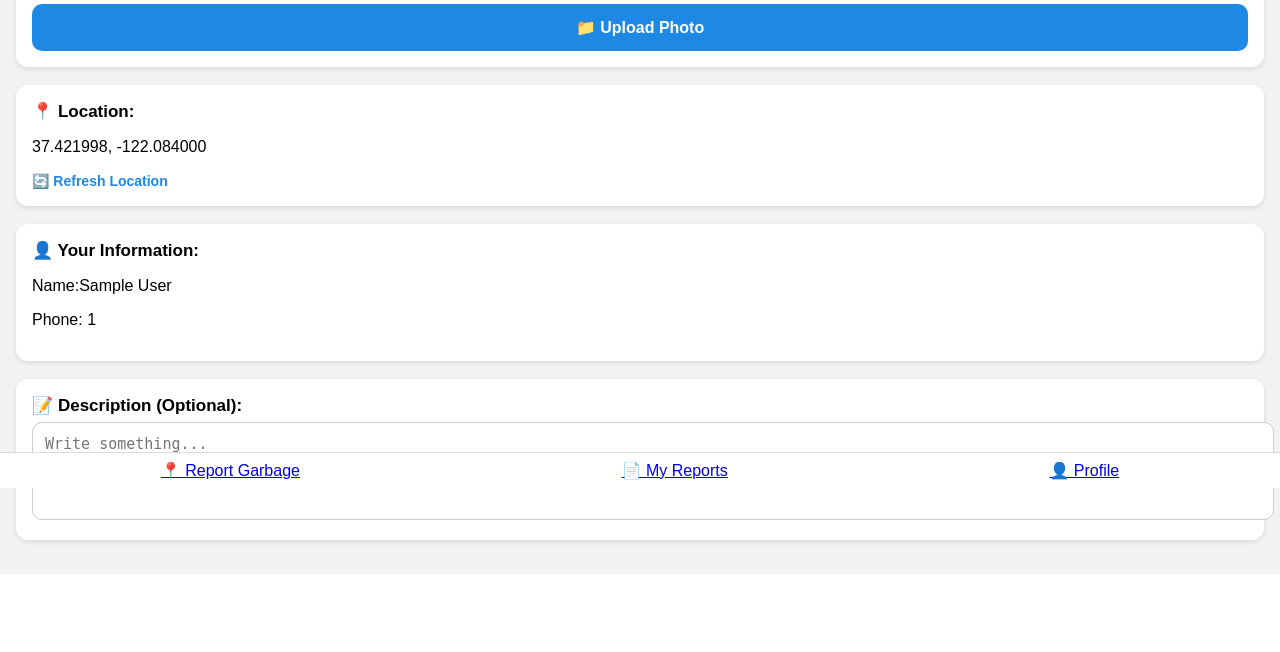
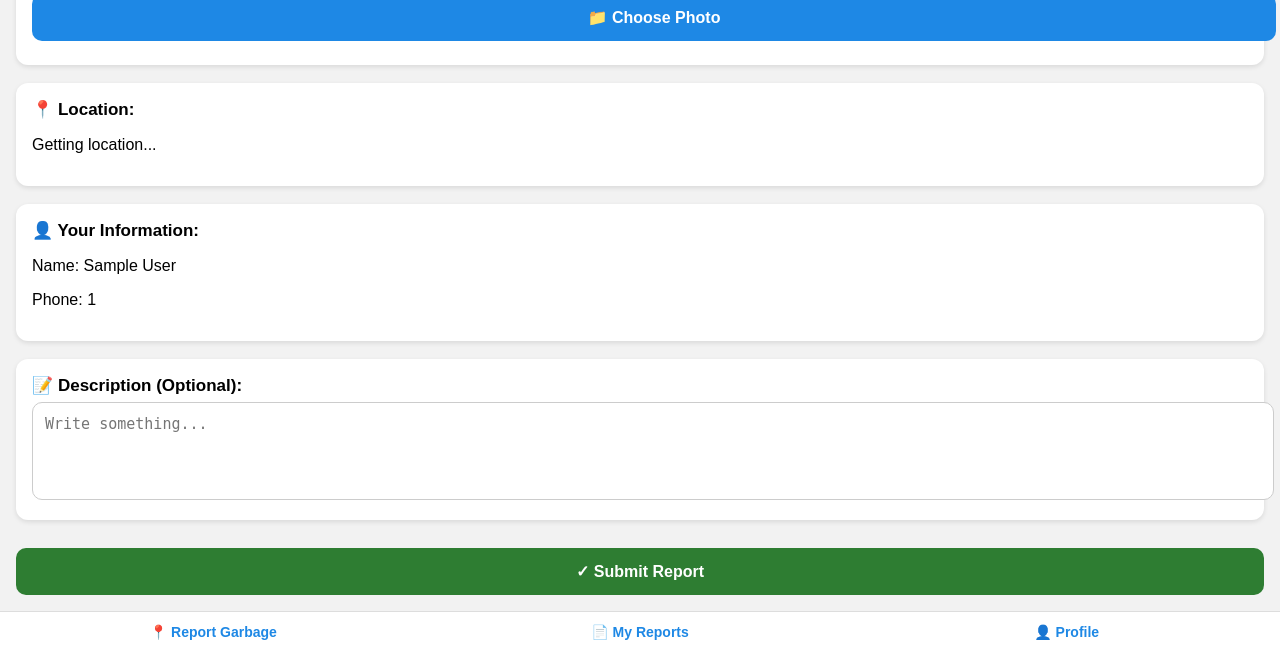
Before and after one commit to Sam6805/urban-smart-waste-system, a Flask app: page /user_reportpage in a window 1280 px wide. Shown: the part 312-964 px from the top of the page. Before the commit the page ends 886 px from the top, so only its background shows below. Run offline with Flask 3, Linux system fonts and the light colour scheme; the visitor is signed in with stand-in values (Sample User, id 1).

Commit message:
add new features

```diff
--- a/Website/__init__.py
+++ b/Website/__init__.py
@@ -7,7 +7,7 @@
 def create_app():
     app = Flask(__name__)
     app.secret_key = os.getenv("SECRET_KEY")
-
+    app.config['UPLOAD_FOLDER'] = 'static/upload'
 
     from .auth import auth
     from .admin import admin_view
--- a/Website/templates/user-profile.html
+++ b/Website/templates/user-profile.html
@@ -159,7 +159,7 @@
 
     <!-- Profile Top -->
     <div class="profile-header">
-        <div class="profile-circle">M</div>
+        <div class="profile-circle">{{ user_name[0]|upper }}</div>
         <div class="username">{{ session.get('user_name') }}</div>
         <div class="user-role">User Account</div>
     </div>
--- a/Website/templates/user-reportpage.html
+++ b/Website/templates/user-reportpage.html
@@ -73,6 +73,44 @@
             background: #1565c0;
         }
 
+        .btn-success {
+            background: #2e7d32;
+        }
+
+        .btn-success:hover {
+            background: #1b5e20;
+        }
+
+        input[type="file"] {
+            display: none;
+        }
+
+        .upload-label {
+            display: block;
+            width: 100%;
+            background: #1e88e5;
+            border: none;
+            padding: 14px;
+            color: white;
+            font-size: 16px;
+            font-weight: bold;
+            border-radius: 10px;
+            cursor: pointer;
+            text-align: center;
+            margin-top: 10px;
+        }
+
+        .upload-label:hover {
+            background: #1565c0;
+        }
+
+        .file-name {
+            margin-top: 8px;
+            font-size: 14px;
+            color: #2e7d32;
+            font-weight: bold;
+        }
+
         .small-link {
             color: #1e88e5;
             text-decoration: none;
@@ -100,25 +138,26 @@
 
         /* Bottom Navigation */
         .bottom-nav {
-            position: fixed;
             bottom: 0;
             width: 100%;
             background: white;
             border-top: 1px solid #ddd;
             display: flex;
             justify-content: space-around;
-            padding: 8px 0;
+            padding: 12px 0;
         }
 
-        .bottom-nav div {
+        .bottom-nav a {
             text-align: center;
             color: #1e88e5;
             font-size: 14px;
             font-weight: bold;
+            text-decoration: none;
+            flex: 1;
         }
 
-        .bottom-nav .inactive {
-            color: #777;
+        .bottom-nav a:hover {
+            color: #2e7d32;
         }
     </style>
 </head>
@@ -130,39 +169,47 @@
 
     <div class="container">
 
+        <!-- Complete Report Form -->
+        <form action="/user_reportpage" method="POST" enctype="multipart/form-data" id="uploadForm">
+
             <!-- Photo Section -->
             <div class="card">
                 <div class="photo-box" id="photoPreview">
                     <img src="https://cdn-icons-png.flaticon.com/512/685/685655.png" id="defaultIcon">
                     <p id="noPhotoText">No photo uploaded</p>
                 </div>
-
-            <input type="file" id="photoUpload" accept="image/*" style="display:none;">
-
-            <button class="btn" onclick="document.getElementById('photoUpload').click();">
-                📁 Upload Photo
-            </button>
+                <label for="Photo" class="upload-label">📁 Choose Photo</label>
+                <input type="file" name="Photo" id="Photo" accept="image/*" required>
+                <div id="fileName" class="file-name"></div>
             </div>
 
             <!-- Location Section -->
             <div class="card">
                 <div class="label-title">📍 Location:</div>
-            <p>37.421998, -122.084000</p>
-            <a href="#" class="small-link">🔄 Refresh Location</a>
+                <p id="locationDisplay">Getting location...</p>
+                <input type="hidden" name="latitude" id="latitude">
+                <input type="hidden" name="longitude" id="longitude">
             </div>
 
             <!-- User Info -->
             <div class="card">
                 <div class="label-title">👤 Your Information:</div>
-            <p>Name:{{ session.get('user_name') }}</p>
+                <p>Name: {{ session.get('user_name') }}</p>
                 <p>Phone: {{ session.get('user_phone') }}</p>
             </div>
 
             <!-- Description -->
             <div class="card">
                 <div class="label-title">📝 Description (Optional):</div>
-            <textarea rows="4" placeholder="Write something..."></textarea>
+                <textarea name="description" rows="4" placeholder="Write something..."></textarea>
             </div>
+
+            <!-- Submit Button -->
+            <button class="btn btn-success" type="submit">
+                ✓ Submit Report
+            </button>
+
+        </form>
 
     </div>
 
@@ -175,20 +222,26 @@
 
 
     <script>
-        // Display uploaded image
-        const uploadInput = document.getElementById("photoUpload");
-        const photoPreview = document.getElementById("photoPreview");
-        const noPhotoText = document.getElementById("noPhotoText");
-        const defaultIcon = document.getElementById("defaultIcon");
+        // Get location on page load
+        if (navigator.geolocation) {
+            navigator.geolocation.getCurrentPosition(p => {
+                document.getElementById("latitude").value = p.coords.latitude;
+                document.getElementById("longitude").value = p.coords.longitude;
+                document.getElementById("locationDisplay").textContent = p.coords.latitude.toFixed(6) + ", " + p.coords.longitude.toFixed(6);
+            }, () => {
+                document.getElementById("locationDisplay").textContent = "Unable to get location";
+            });
+        }
 
-        uploadInput.onchange = () => {
-            const file = uploadInput.files[0];
-            if (file) {
+        // Preview image
+        document.getElementById("Photo").onchange = function() {
+            if (this.files[0]) {
                 const reader = new FileReader();
-                reader.onload = () => {
-                    photoPreview.innerHTML = `<img src="${reader.result}" style="height:100%; width:auto;">`;
+                reader.onload = e => {
+                    document.getElementById("photoPreview").innerHTML = `<img src="${e.target.result}" style="height:100%; width:auto;">`;
                 };
-                reader.readAsDataURL(file);
+                reader.readAsDataURL(this.files[0]);
+                document.getElementById("fileName").textContent = "✓ " + this.files[0].name;
             }
         };
     </script>
--- a/Website/user.py
+++ b/Website/user.py
@@ -1,5 +1,8 @@
-from flask import Blueprint, render_template, session, redirect, url_for
+from flask import Blueprint, render_template, session, redirect, url_for , request, current_app, flash
 from .models import get_db_connection
+import os
+from werkzeug.utils import secure_filename
+import json
 
 user_view = Blueprint('user_view', __name__)
 
@@ -8,12 +11,54 @@
     session.clear()
     return redirect(url_for('auth.user_login'))
 
-@user_view.route('/user_reportpage')
+@user_view.route('/user_reportpage',methods=['GET','POST'])
 def user_reportpage():
     if 'user_id' not in session:
         return redirect(url_for('auth.user_login'))
 
+    if request.method == 'POST':
+        photo = request.files.get("Photo")
+        description = request.form.get("description", "")
+        latitude = request.form.get("latitude")
+        longitude = request.form.get("longitude")
 
+        if latitude and longitude:
+            location = json.dumps({"latitude": latitude, "longitude": longitude})
+        else:
+            location = json.dumps({})
+
+        photo_filename = ""
+        if photo and photo.filename:
+            photo_filename = secure_filename(photo.filename)
+            photo_filename = f"{photo_filename}"
+            upload_path = os.path.join(current_app.root_path, current_app.config['UPLOAD_FOLDER'], photo_filename)
+            photo.save(upload_path)
+
+        conn = get_db_connection()
+        cur = conn.cursor()
+
+        query = """INSERT INTO report
+                   (id, userId, userName, userPhone, userAddress, photoUrl, description, status, location)
+                   VALUES (NULL, %s, %s, %s, %s, %s, %s, %s, %s)"""
+
+        values = (
+            session.get('user_id'),
+            session.get('user_name'),
+            session.get('user_phone'),
+            session.get('user_address'),
+            photo_filename,
+            description,
+            'Pending',
+            location,
+        )
+
+        cur.execute(query, values)
+        conn.commit()
+        cur.close()
+        conn.close()
+
+        flash('Report submitted successfully!', 'success')
+        return redirect(url_for('user_view.user_myreport'))
 
     return render_template(
         'user-reportpage.html',
@@ -21,10 +66,43 @@
         phone_no = session.get('user_phone')
     )
 
+
 @user_view.route('/user_myreport')
 def user_myreport():
+    if 'user_id' not in session:
+        return redirect(url_for('auth.user_login'))
 
-    return render_template('user-reportstat.html')
+    # Fetch all reports for the logged-in user
+    conn = get_db_connection()
+    cur = conn.cursor(dictionary=True)
+
+    query = """SELECT * FROM report
+               WHERE userId = %s
+               ORDER BY id DESC"""
+
+    cur.execute(query, (session.get('user_id'),))
+    reports = cur.fetchall()
+
+    # Parse JSON location and format date for each report
+    for report in reports:
+        if report.get('location'):
+            try:
+                report['location_data'] = json.loads(report['location'])
+            except:
+                report['location_data'] = {}
+        else:
+            report['location_data'] = {}
+
+        # Format the created date
+        if report.get('createdAt'):
+            report['formatted_date'] = report['createdAt'].strftime('%m/%d/%Y %I:%M %p')
+        else:
+            report['formatted_date'] = 'N/A'
+
+    cur.close()
+    conn.close()
+
+    return render_template('user-reportstat.html', reports=reports)
 
 @user_view.route('/user_profile')
 def user_profile():
```
Also changed, not shown: Website/templates/user-reportstat.html (+31 -5 lines), Website/static/upload/20260103_232743_Screenshot_2025-09-21_015254.png (added), Website/static/upload/Screenshot_2025-09-22_194917.png (added), Website/static/upload/Screenshot_2025-09-22_195528.png (added), Website/static/upload/Screenshot_2025-09-23_013514.png (added), Website/static/upload/Screenshot_2025-09-23_015340.png (added). Lines whose indentation alone changed are shown as unchanged.
